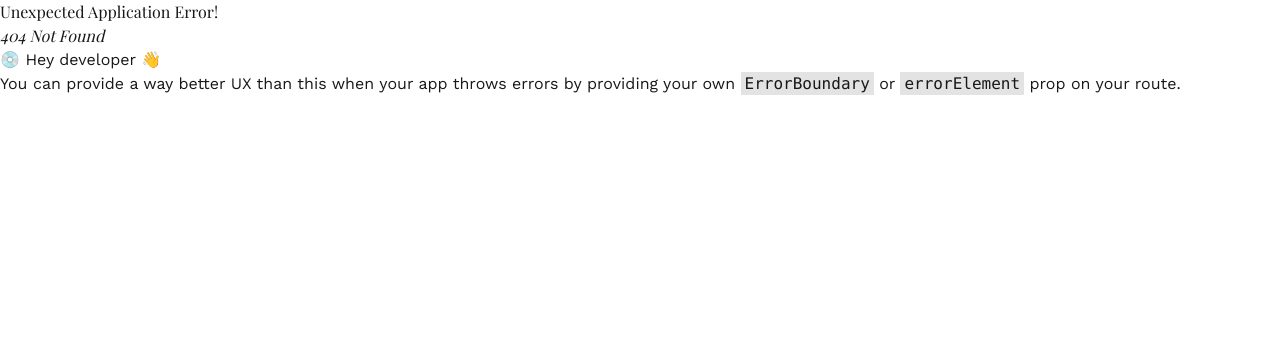
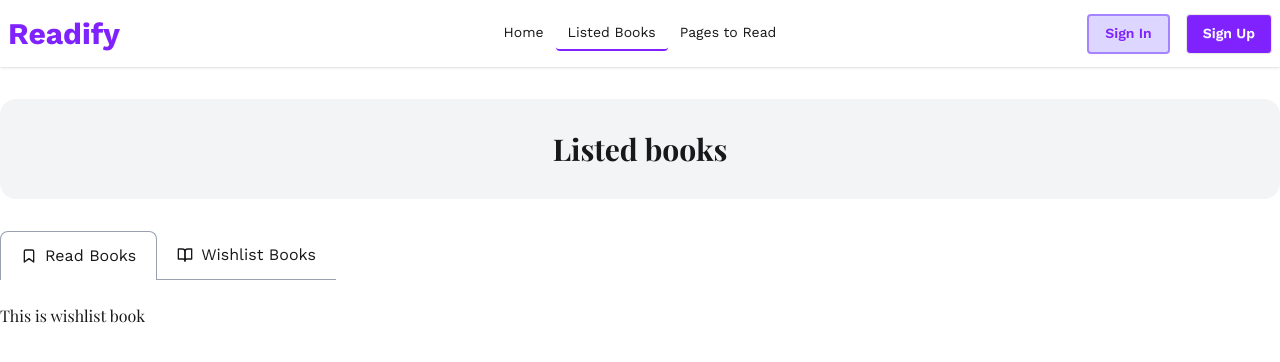
Before and after one commit to shohan89/readify, a React (Vite) app: page /listed-books/wishlist-book in a window 1280 px wide. Before the commit this address had no page. Shown: the top 362 px of the page. Built offline with nearby package versions, Linux system fonts and the light colour scheme; a web font is replaced by a local one.

Commit message:
feat: add wishlist route and create wishlist comp

```diff
--- /dev/null
+++ b/src/components/WishlistBook.jsx
@@ -0,0 +1,10 @@
+
+const WishlistBook = () => {
+    return (
+        <div className="max-w-7xl mx-auto mt-6">
+            <h2>This is wishlist book</h2>
+        </div>
+    );
+};
+
+export default WishlistBook;
--- a/src/pages/ListedBooks.jsx
+++ b/src/pages/ListedBooks.jsx
@@ -20,7 +20,7 @@ const ListedBooks = () => {
                     <span>Read Books</span>
                 </Link>
                 <Link
-                to=''
+                to={'wishlist-book'}
                 onClick={()=>setTabIndex(1)}
                 className={`flex items-center flex-shrink-0 px-5 py-3 space-x-2 ${tabIndex === 1 ? 'border border-b-0' : 'border-b'} rounded-t-lg border-gray-400`}>
                     <svg xmlns="http://www.w3.org/2000/svg" viewBox="0 0 24 24" fill="none" stroke="currentColor" strokeWidth="2" strokeLinecap="round" strokeLinejoin="round" className="w-4 h-4">
--- a/src/routes/Routes.jsx
+++ b/src/routes/Routes.jsx
@@ -1,5 +1,6 @@
 import { createBrowserRouter } from "react-router"
 import ReadBook from "../components/ReadBook.jsx"
+import WishlistBook from "../components/WishlistBook.jsx"
 import MainLayout from "../layouts/MainLayout"
 import BookDetails from "../pages/BookDetails.jsx"
 import Home from '../pages/Home.jsx'
@@ -22,6 +23,10 @@ const router = createBrowserRouter([
             {
               index: true,
               element: <ReadBook />
+            },
+            {
+              path: 'wishlist-book',
+              element: <WishlistBook />
             }
           ]
         },
```
